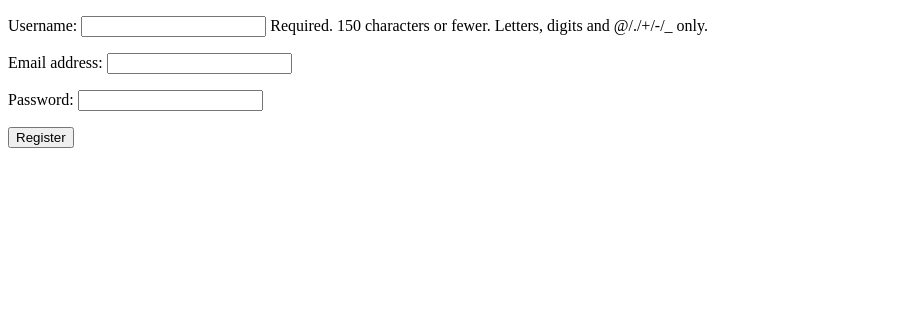
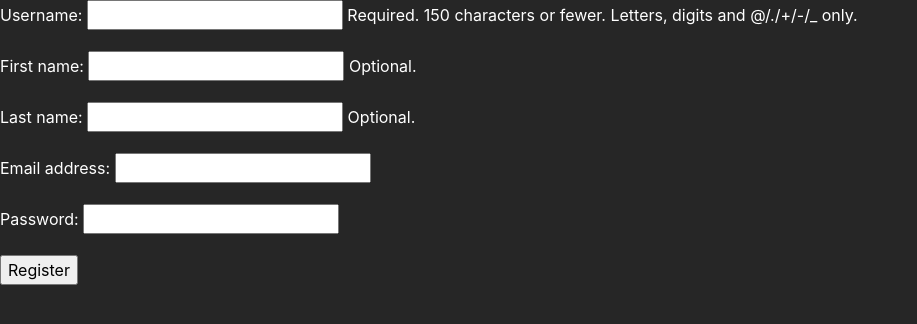
Before and after one commit to sugarlabs/SugarLabs_Social, a Django app: page /register/ in a window 1280 px wide. Shown: the top 324 px of the page, without its empty margins (0-917 px from the left). Run offline with Django 3.2, Linux system fonts and the light colour scheme; some libraries are stand-ins or nearby versions.

Commit message:
first and last name option in registration added and crispy forms installed

```diff
--- a/Project_DIR/core/forms.py
+++ b/Project_DIR/core/forms.py
@@ -2,8 +2,10 @@
 from django.contrib.auth.models import User
 
 class UserForm(forms.ModelForm):
+    first_name = forms.CharField(max_length=30, required=False, help_text='Optional.')
+    last_name = forms.CharField(max_length=30, required=False, help_text='Optional.')
     password = forms.CharField(widget=forms.PasswordInput())
 
     class Meta:
         model = User
-        fields = ('username', 'email', 'password')
+        fields = ('username', 'first_name', 'last_name', 'email', 'password')
--- a/Project_DIR/templates/register.html
+++ b/Project_DIR/templates/register.html
@@ -4,6 +4,9 @@
     <head>
       <meta charset="utf-8">
       <title></title>
+      <link rel="stylesheet" href="https://stackpath.bootstrapcdn.com/bootstrap/4.1.1/css/bootstrap.min.css" integrity="sha384-WskhaSGFgHYWDcbwN70/dfYBj47jz9qbsMId/iRN3ewGhXQFZCSftd1LZCfmhktB" crossorigin="anonymous">
+      <script>{% load static %}</script>
+      <link rel="stylesheet" href="{% get_static_prefix %}style.css">
     </head>
     <body>
       <form id="user_form" method="post" action=""
--- a/requirements.txt
+++ b/requirements.txt
@@ -2,6 +2,7 @@
 cffi==1.11.5
 dataclasses==0.6
 Django==2.0.6
+django-crispy-forms==1.7.2
 pkg-resources==0.0.0
 psycopg2==2.7.4
 pycparser==2.18
```
